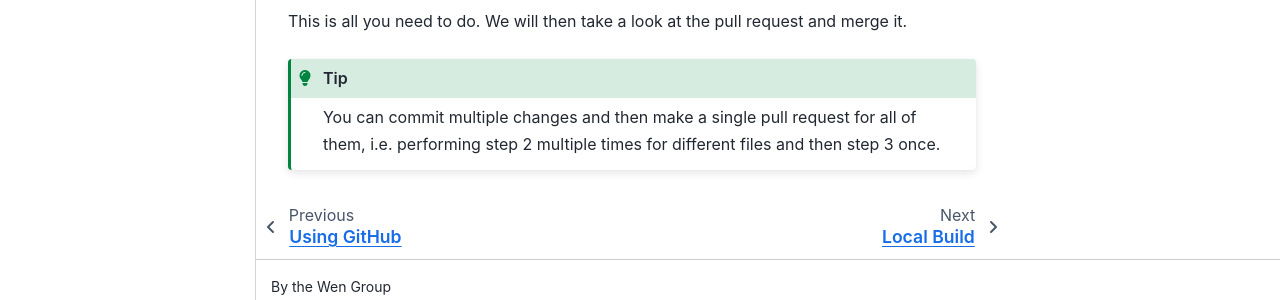
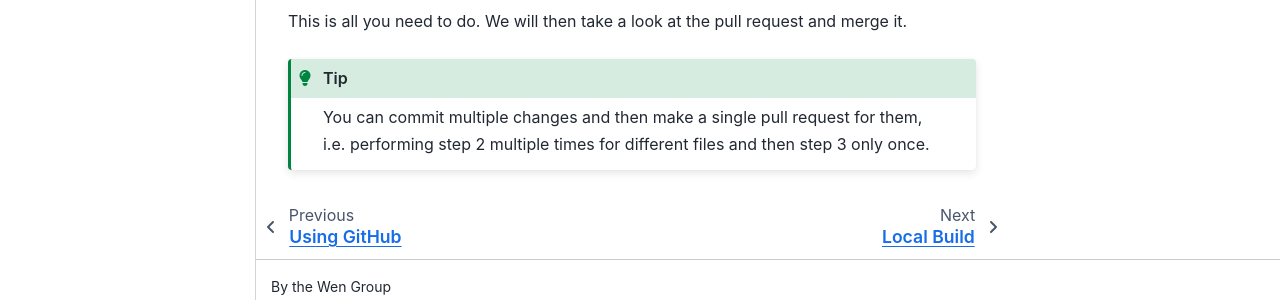
Before and after one commit to wengroup/group_manual, a Jupyter Book: the page built from docs/contributing/edit.md, in a window 1280 px wide and 900 px high, scrolled down 3615 px. Shown: the part 563-863 px from the top of the window. Built offline with Jupyter Book 1.0.4 settings and Sphinx 7.4.7 and the Sphinx Book theme 1.1.4, drawn with Linux system fonts in a browser that asks for light colours.

Commit message:
Typo fix

````diff
--- a/docs/contributing/edit.md
+++ b/docs/contributing/edit.md
@@ -55,5 +55,5 @@ Then, enter a brief title and some additional message describing your pull reque
 This is all you need to do. We will then take a look at the pull request and merge it.
 
 ```{tip}
-You can commit multiple changes and then make a single pull request for all of them, i.e. performing step 2 multiple times for different files and then step 3 once.
+You can commit multiple changes and then make a single pull request for them, i.e. performing step 2 multiple times for different files and then step 3 only once.
 ```
````
Also changed, not shown: docs/computing/laptop.md (+1 -1 lines), docs/contributing/local_build.md (+1 -1 lines).
